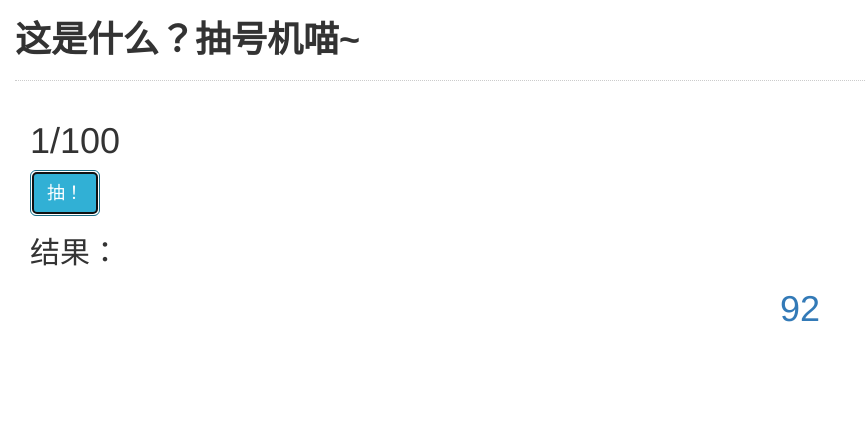
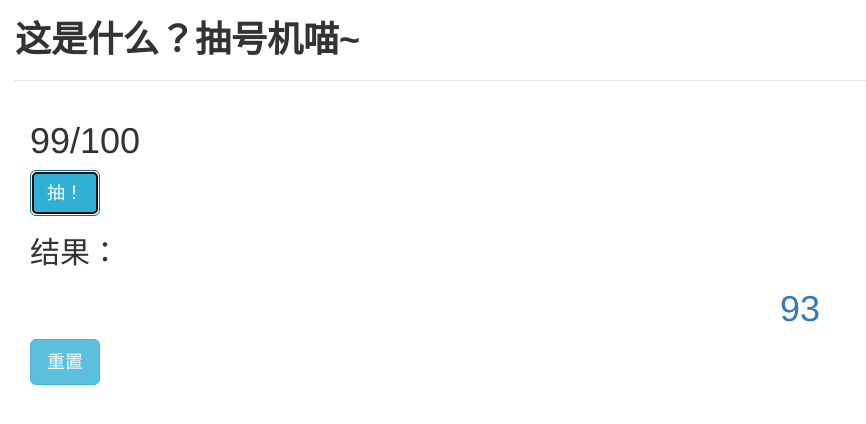
Before and after one commit to acidec/random, an Electron app: page index.html in a window 1600 px wide. Both pictures are taken after a click on the button "抽！". Shown: the whole page, without its empty margins (0-866 px from the left). Drawn offline with Linux system fonts and the light colour scheme.

Commit message:
v3.1.0 Changes:     * 修复重号问题     * 加入复位

```diff
--- a/index.html
+++ b/index.html
@@ -4,6 +4,17 @@
 <head>
 	<meta name="viewport" content="width=device-width, initial-scale=1, maximum-scale=1, user-scalable=no">
 	<link rel="stylesheet" type="text/css" href="css/bootstrap.css" />
+	<script>
+		let r = 0;
+		const num = [];
+		num[0] = 0;
+		for (let i = 1; i <= 101; i++) num[i] = 1;
+		//num数组用来判断Math.random()生成的数是否被点过了
+		//一开始，所有值都是1，被点过了就把这个标记改为0
+		let e1 = 100;
+		//变量e1用来存储还有多少人能点
+		let e2 = 100;
+	</script>
 </head>
 
 <body>
@@ -13,13 +24,15 @@
 		<h1><strong>这是什么？抽号机喵~</strong></h1>
 		<hr style="border-top:1px dotted #ccc;" />
 		<div class="container-fluid">
-			<h1>1/100</h1>
+			<h1 id="e1/e2"></h1>
+			<script>document.getElementById("e1/e2").innerHTML = e1 + "/" + e2;</script>
 			<button type="button" class="btn btn-info btn-lg" onclick="rollNumber();">抽！</button>
 			<br>
 		</div>
 		<div class="container-fluid">
 			<h2>结果：</h2>
 			<div id="result"></div>
+			<button type="button" class="btn btn-info btn-lg" onclick="reset();">重置</button>
 		</div>
 	</div>
 	<script src="script.js"></script>
--- a/package.json
+++ b/package.json
@@ -1,6 +1,6 @@
 {
   "name": "random",
-  "version": "1.0.2",
+  "version": "3.1.0",
   "description": "抽号机",
   "main": "main.js",
   "scripts": {
--- a/script.js
+++ b/script.js
@@ -1,17 +1,37 @@
 function rollNumber() {
 	var set = [];
 	while (set.length < 1) {
-		var r = Math.floor(Math.random() * 99) + 1;
-		if (set.indexOf(r) === -1) set.push(r);
-		//人数是100个，生成的随机数存在r里
-		//0-99范围generate再+1
+		if (e1 == 0) set.push("所有人都被点过了，您需要重置");
+		if (e1 != 0) {
+			while (num[r] == 0) {
+				r = Math.floor(Math.random() * 100) + 1;
+			}
+			num[r] = num[r] - 1;
+			//num数组用来判断Math.random()生成的数是否被点过了
+			//一开始，所有值都是1，被点过了就把这个标记改为0
+			//如果抽到了值为0的项，就重新生成一次
+			//如果值为1，进入输出
+			e1 = e1 - 1;
+			//每次抽的时候，e1都会减1
+			//到0时，停止响应并输出重置要求
+
+			document.getElementById("e1/e2").innerHTML = e1 + "/" + e2;
+
+			if (set.indexOf(r) === -1) set.push(r);
+			//人数是100个，生成的随机数存在r里
+			//0-99范围generate再+1
+		}
+
+		displayResult(set);
 	}
-
-	displayResult(set);
 }
-
 function displayResult(set) {
 	set.join(", ");
 
 	document.getElementById('result').innerHTML = "<center><h1 class='text-primary'>" + set + "</h1></center>";
 }
+function reset() {
+	e1 = 100;
+	for (let i = 1; i <= 101; i++) num[i] = 1;
+	document.getElementById("e1/e2").innerHTML = e1 + "/" + e2;
+}
```
